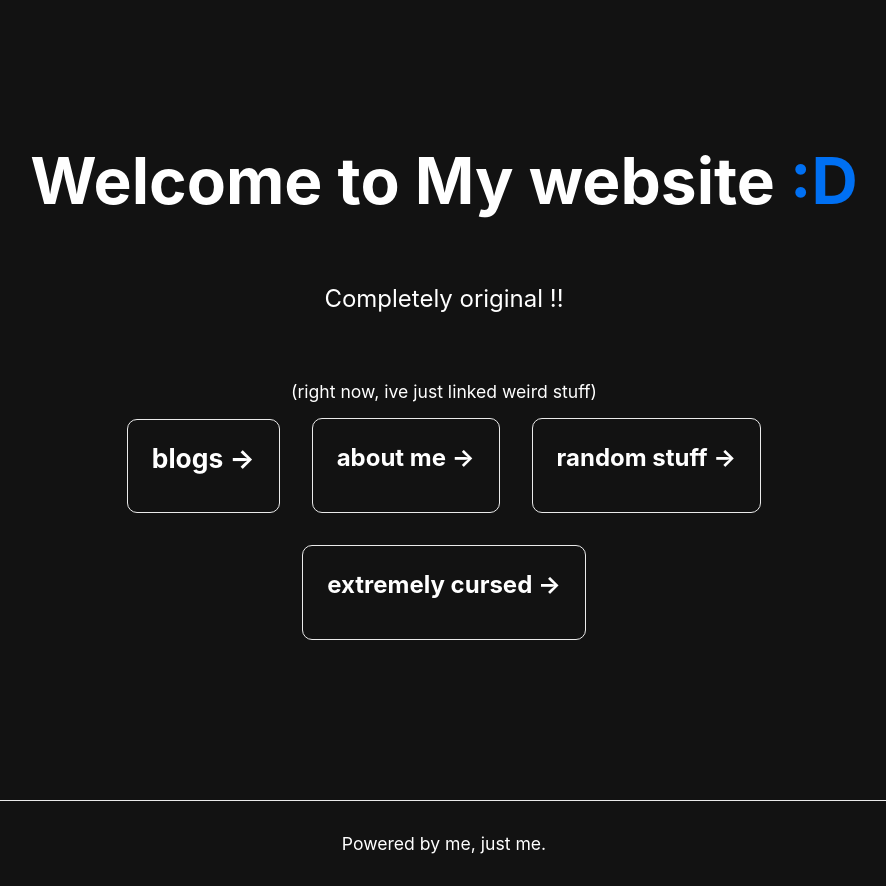
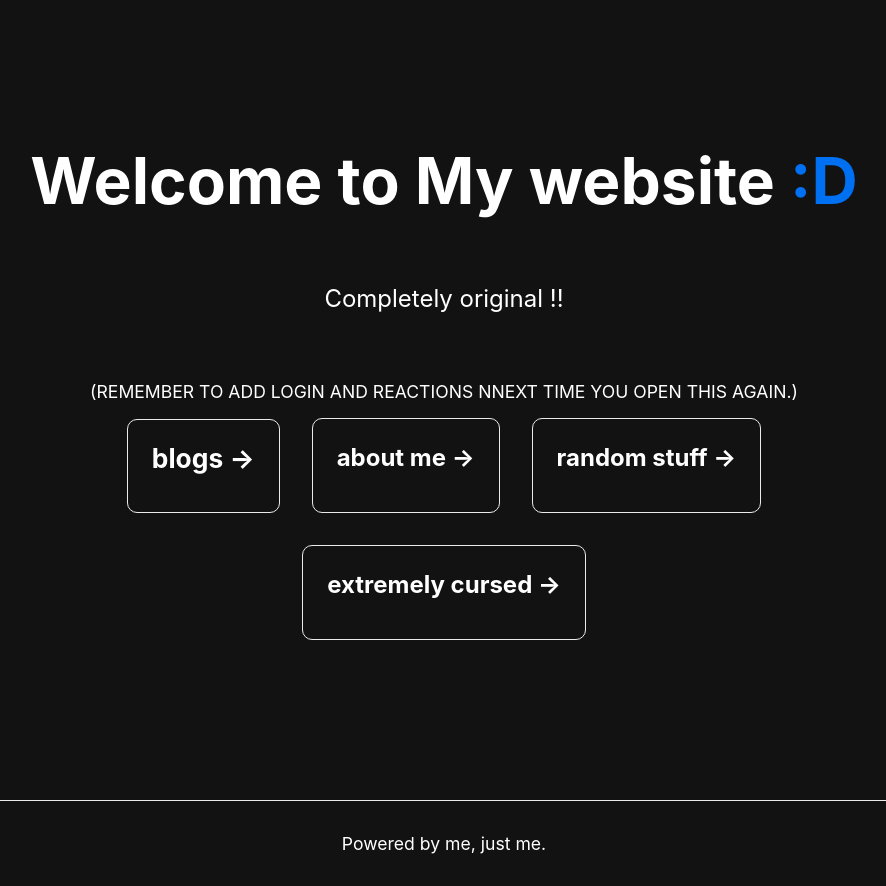
Before and after one commit to vikramsingh117/Intro, a Next.js app: page / in a window 1280 px wide. Shown: the whole page, without its empty margins (196-1082 px from the left). Built offline with nearby package versions, Linux system fonts and the light colour scheme.

Commit message:
trying phon

```diff
--- a/pages/index.js
+++ b/pages/index.js
@@ -19,7 +19,7 @@ export default function Home() {
         </h1>
 
         <p className={styles.description}>Completely original !!</p>
-        <div>(right now, ive just linked weird stuff)</div>
+        <div>(REMEMBER TO ADD LOGIN AND REACTIONS NNEXT TIME YOU OPEN THIS AGAIN.)</div>
         <div className={styles.grid}>
 
           <Link href="/about">
```
